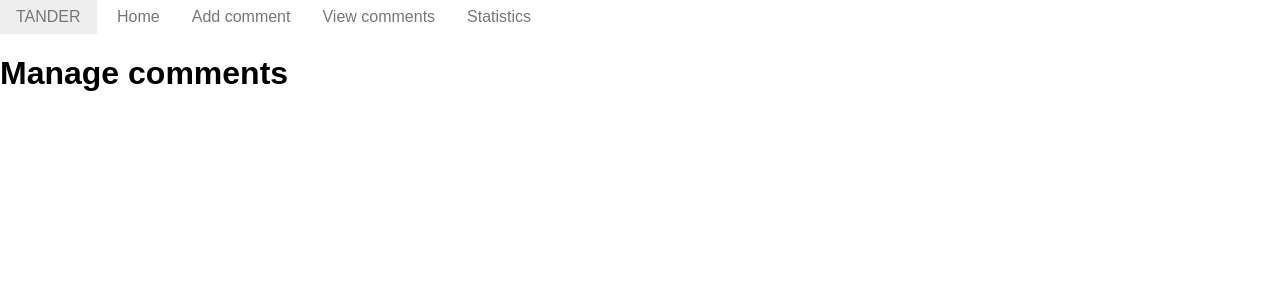
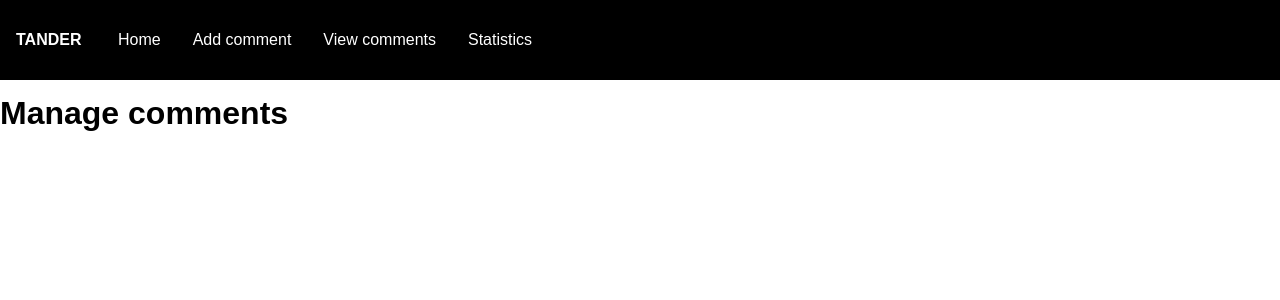
Before and after one commit to ledvanoff/tander-project, a Python web app: template templates/view.html in a window 1280 px wide. Shown: the top 300 px of the page. Run offline with Jinja, Linux system fonts and the light colour scheme; the template is opened without the code that fills it, so the values that code supplies are empty.

Commit message:
Menu stylization

```diff
--- a/static/css/style.css
+++ b/static/css/style.css
@@ -1,3 +1,26 @@
+#menu{
+    height: 80px;
+    display: flex;
+    justify-content: center;
+    align-items: center;
+    background-color: rgb(0, 0, 0);
+    position: fixed;
+    top: 0;
+    left: 0;
+    right: 0;
+    bottom: 0;
+}
+h1{
+    margin-top: 95px;
+}
+.menu-link{
+    color: white;
+}
+
+.menu-link:hover{
+    background-color: crimson;
+}
+
 .button-success,
 .button-error,
 .button-warning,
--- a/static/js/renderMenu.js
+++ b/static/js/renderMenu.js
@@ -10,12 +10,12 @@ const urls = {
 const makeMenuItems = (urls)=>{
     let lis = '';
     for (const [key, value] of Object.entries(urls)) {
-        lis += `<li class="pure-menu-item"><a href="${value}" class="pure-menu-link">${key}</a></li>`
+        lis += `<li class="pure-menu-item"><a href="${value}" class="menu-link pure-menu-link">${key}</a></li>`
     }
     return lis
 }
 const html = `<div class="pure-menu pure-menu-horizontal">
-<a href="${brandLink}" class="pure-menu-heading pure-menu-link">${brandName}</a>
+<strong><a href="${brandLink}" class="menu-link pure-menu-heading pure-menu-link">${brandName}</a></strong>
 <ul class="pure-menu-list">
     ${makeMenuItems(urls)}
 </ul>
```
